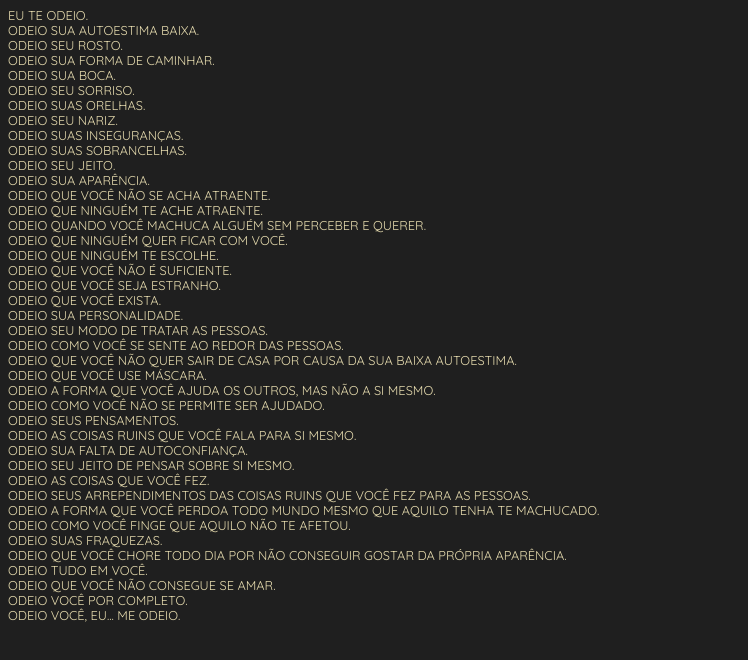
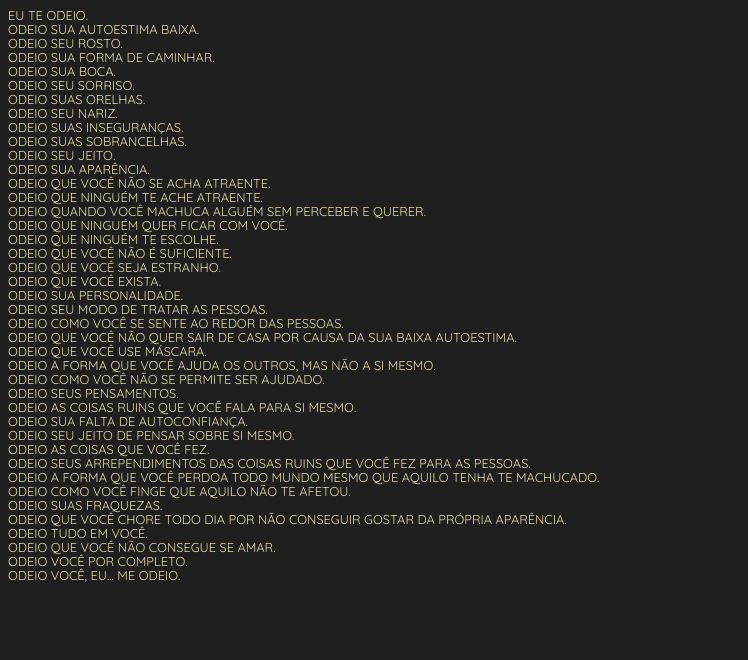
Before and after one commit to namahee/namahee.github.io, a plain HTML site: page hate.html in a window 1280 px wide. Shown: the part 52-712 px from the top of the page, without its empty margins (0-748 px from the left). Drawn offline with Linux system fonts and the light colour scheme.

Commit message:
Update hate.css

```diff
--- a/hate.css
+++ b/hate.css
@@ -46,5 +46,5 @@ p {
   margin: 0 auto;
   padding: 0;
   text-transform: uppercase;
-  line-height: 15px;
+  line-height: 14px;
 }
```
